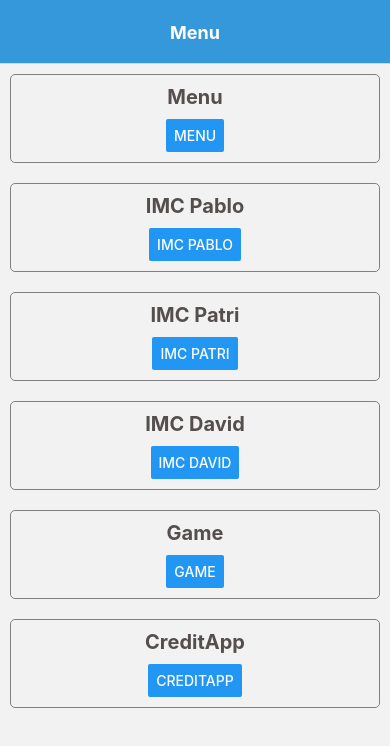
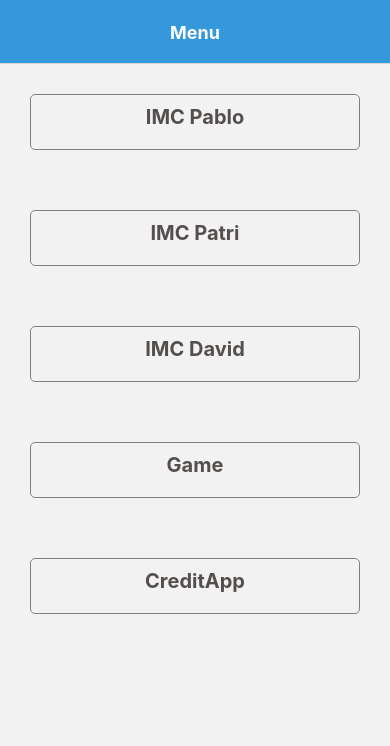
Before and after one commit to Kilopolo/ProyectosBootcamp, a React Native app in the folder AppCentral/: screen /Menu in a window 390 px wide. Shown: the top 746 px of the page. Built offline with nearby package versions, Linux system fonts and the light colour scheme.

Commit message:
Update MenuScreen.js

```diff
--- a/AppCentral/modules/MenuScreen.js
+++ b/AppCentral/modules/MenuScreen.js
@@ -1,51 +1,62 @@
-import React from "react";
-import { ScrollView, View, Text, Button } from "react-native";
+import React,{useState} from "react";
+import { ScrollView, View, Text, Button , TouchableWithoutFeedback,Animated} from "react-native";
 import { StyleSheet } from "react-native";
 
 const MenuScreen = ({ navigation }) => {
+
+  const [scaleValue] = useState(new Animated.Value(1));
+
+  const buttonScale = () => {
+    Animated.sequence([
+      Animated.timing(scaleValue, {
+        toValue: 0.8,
+        duration: 100,
+        useNativeDriver: true
+      }),
+      Animated.timing(scaleValue, {
+        toValue: 1,
+        duration: 100,
+        useNativeDriver: true
+      }),
+    ]).start();
+  };
+
   return (
     <ScrollView >
       <View style={styles.buttonContainer}>
-        <Text style={styles.textButton}>Menu</Text>
-        <Button
-          title="Menu"
-          onPress={() => navigation.navigate("Menu")}
-        />
+        <TouchableWithoutFeedback onPress={() => { buttonScale(); navigation.navigate("Calculator") }}>
+          <Animated.View style={[styles.button, { transform: [{ scale: scaleValue }] }]}>
+            <Text style={styles.buttonText}>IMC Pablo</Text>
+          </Animated.View>
+        </TouchableWithoutFeedback>
       </View>
       <View style={styles.buttonContainer}>
-        <Text style={styles.textButton}>IMC Pablo</Text>
-        <Button
-          title="IMC Pablo"
-          onPress={() => navigation.navigate("Calculator")}
-        />
+        <TouchableWithoutFeedback onPress={() => { buttonScale(); navigation.navigate("IMCPatri") }}>
+          <Animated.View style={[styles.button, { transform: [{ scale: scaleValue }] }]}>
+            <Text style={styles.buttonText}>IMC Patri</Text>
+          </Animated.View>
+        </TouchableWithoutFeedback>
       </View>
       <View style={styles.buttonContainer}>
-        <Text style={styles.textButton}>IMC Patri</Text>
-        <Button
-          title="IMC Patri"
-          onPress={() => navigation.navigate("IMCPatri")}
-        />
+        <TouchableWithoutFeedback onPress={() => { buttonScale(); navigation.navigate("IMCDavid") }}>
+          <Animated.View style={[styles.button, { transform: [{ scale: scaleValue }] }]}>
+            <Text style={styles.buttonText}>IMC David</Text>
+          </Animated.View>
+        </TouchableWithoutFeedback>
       </View>
       <View style={styles.buttonContainer}>
-        <Text style={styles.textButton}>IMC David</Text>
-        <Button
-          title="IMC David"
-          onPress={() => navigation.navigate("IMCDavid")}
-        />
+        <TouchableWithoutFeedback onPress={() => { buttonScale(); navigation.navigate("Game") }}>
+          <Animated.View style={[styles.button, { transform: [{ scale: scaleValue }] }]}>
+            <Text style={styles.buttonText}>Game</Text>
+          </Animated.View>
+        </TouchableWithoutFeedback>
       </View>
       <View style={styles.buttonContainer}>
-        <Text style={styles.textButton}>Game</Text>
-        <Button
-          title="Game"
-          onPress={() => navigation.navigate("Game")}
-        />
-      </View>
-      <View style={styles.buttonContainer}>
-        <Text style={styles.textButton}>CreditApp</Text>
-        <Button
-          title="CreditApp"
-          onPress={() => navigation.navigate("CreditApp")}
-        />
+        <TouchableWithoutFeedback onPress={() => { buttonScale(); navigation.navigate("CreditApp") }}>
+          <Animated.View style={[styles.button, { transform: [{ scale: scaleValue }] }]}>
+            <Text style={styles.buttonText}>CreditApp</Text>
+          </Animated.View>
+        </TouchableWithoutFeedback>
       </View>
     </ScrollView>
   );
@@ -60,7 +71,7 @@ const styles = StyleSheet.create({
     flex: 1,
     alignItems: "center",
     justifyContent: "center",
-    borderWidth: 1,
+    flexDirection: "row",
     borderColor: "grey",
     borderRadius: 5,
     padding: 10,
@@ -73,6 +84,23 @@ const styles = StyleSheet.create({
     color: "#544E4D",
     fontWeight: "bold",
   },
+  button: {
+    flex: 1,
+    alignItems: "center",
+    justifyContent: "center",
+    borderWidth: 1,
+    borderColor: "grey",
+    borderRadius: 5,
+    padding: 10,
+    margin: 10,
+  },
+  buttonText: {
+    fontSize: 20,
+    marginBottom : 10,
+    textAlign: "center",
+    color: "#544E4D",
+    fontWeight: "bold",
+  },
 });
 
 export default MenuScreen;
```
